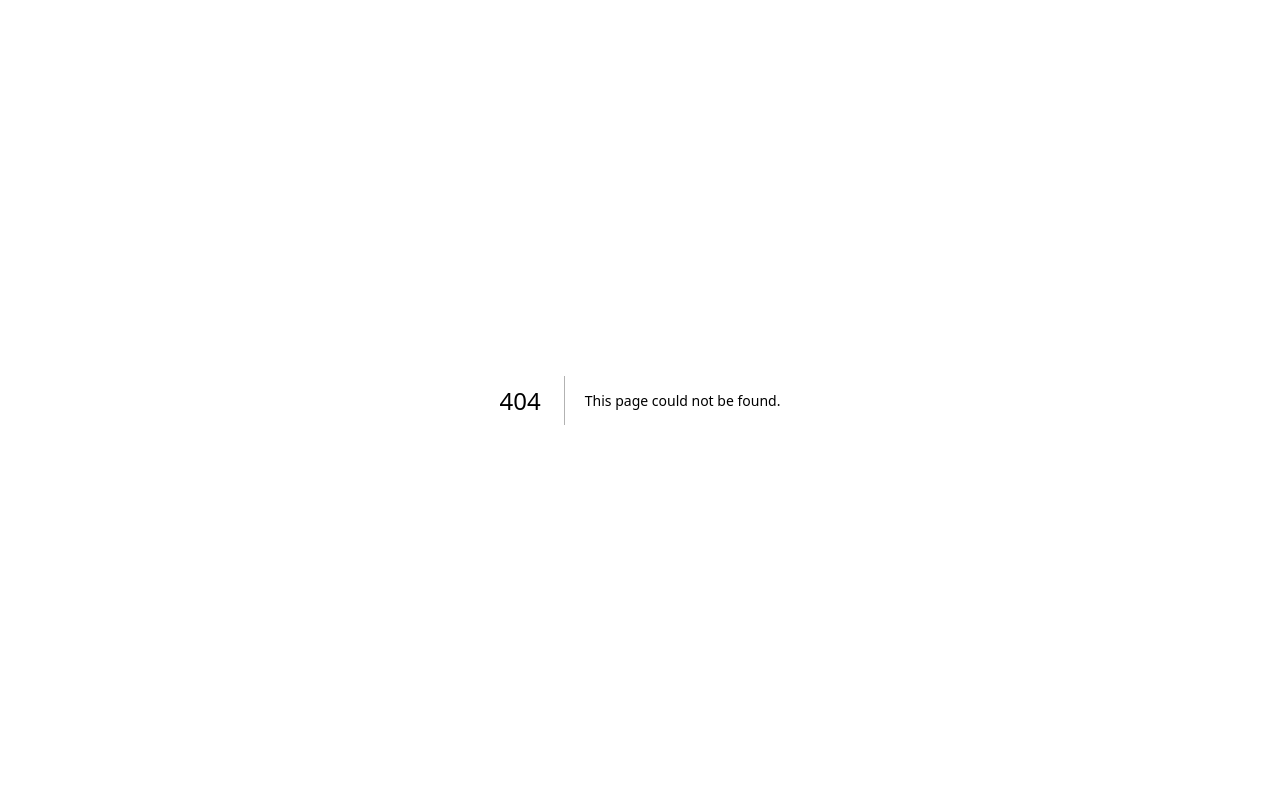
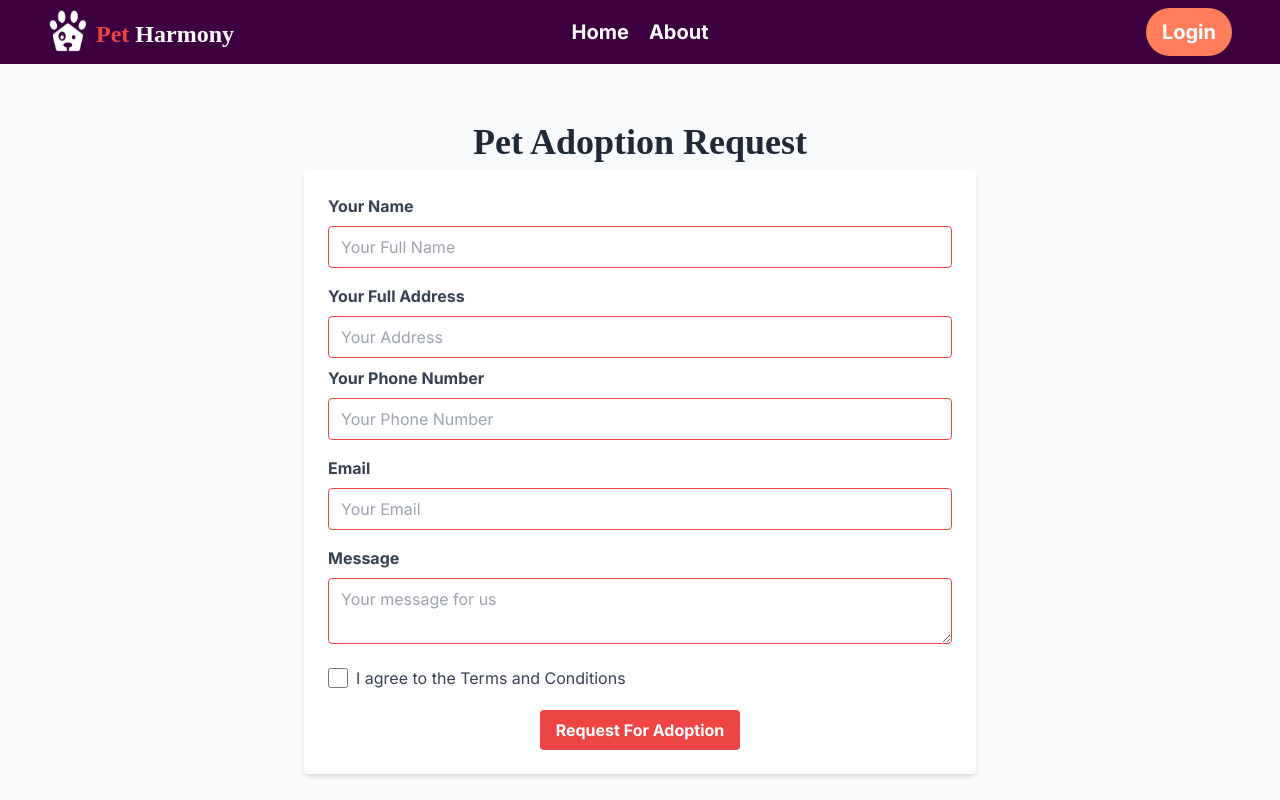
Before and after one commit to JAHIDHASAN05/Pet-Harmony, a Next.js app: page /pet-adopt-request/1 in a window 1280 px wide. Before the commit this address had no page. Shown: the top 800 px of the page. Built offline with nearby package versions, Linux system fonts and the light colour scheme; no server answers.

Commit message:
pet adoption request done

```diff
--- a/src/app/(withMainLayOut)/pet-adopt-request/page.tsx
+++ b/src/app/(withMainLayOut)/pet-adopt-request/[id]/page.tsx
@@ -1,12 +1,66 @@
-import React from "react";
+/* eslint-disable react-hooks/rules-of-hooks */
+"use client"
 
-const petAdoptPage = () => {
+import { useEffect, useState } from "react";
+import { getUserInfo } from "@/utils/auth/auth.service";
+import { AuthKey } from "@/contants";
+import { headers } from "next/headers";
+import { toast } from "sonner";
+
+
+
+const petAdoptPage = ({ params }: { params: { id: string } }) => {
+
+  const id = params.id;
+  const [user, setUser] = useState({})
+
+  useEffect(() => {
+    fetch(`${process.env.NEXT_PUBLIC_BECKEN_URL}/profile`, {
+      headers: {
+        authorization: localStorage.getItem(AuthKey) as string
+      }
+    })
+      .then(res => res.json())
+      .then(data => {
+        setUser(data.data);
+      })
+  }, [])
+
+const handleAdoptionRequest = async(e:any)=>{
+  e.preventDefault()
+  const form = e.target
+  // const name = form.fullName.value;
+  const address = form.address.value;
+  const phoneNumber = form.phoneNumber.value;
+  // const email = form.email.value;
+  const message = form.message.value;
+
+const adoptionData = {
+  petId:id,
+  address,
+  phoneNumber,
+  message
+}
+const res = await fetch(`${process.env.NEXT_PUBLIC_BECKEN_URL}/adoption-requests`, {
+  method: "POST",
+  headers: {
+    "Content-Type": "application/json",
+    "Authorization": localStorage.getItem(AuthKey) as string
+  },
+  body: JSON.stringify(adoptionData)
+});
+const data =await res.json()
+if(data.success){
+  toast.success(data.message)
+}
+toast.error(data.message)
+}
   return (
     <section className="min-h-screen">
 
       <div className="flex flex-col items-center justify-center  bg-gray-50 pb-10 min-h-screen md:px-0 px-3">
         <h1 className="text-center text-4xl my-2 font-bold rancho-regular">Pet Adoption Request</h1>
-        <form className="bg-white p-6 rounded shadow-md w-full max-w-2xl  ">
+        <form onSubmit={handleAdoptionRequest} className="bg-white p-6 rounded shadow-md w-full max-w-2xl">
           <div className="mb-4">
             <label
               htmlFor="fullName"
@@ -15,7 +69,9 @@ const petAdoptPage = () => {
               Your Name
             </label>
             <input
-             placeholder="Your Email"
+              required
+              placeholder="Your Full Name"
+              defaultValue={user?.name}
               type="text"
               id="fullName"
               name="fullName"
@@ -25,34 +81,41 @@ const petAdoptPage = () => {
 
           <div className="mb-4">
             <label
-              htmlFor="fullName"
+              htmlFor="address"
               className="block text-gray-700 font-bold mb-2"
             >
               Your Full Address
             </label>
             <input
-             placeholder="Your Email"
+              placeholder="Your Address"
+              required
+              defaultValue={user?.address}
               type="text"
-              id="fullName"
-              name="fullName"
+              id="address"
+              name="address"
               className="w-full px-3 py-2 border border-red-500 rounded focus:outline-none focus:ring-2 focus:ring-red-300"
             />
-            <div className="mb-4">
+
+
+            <div className="mb-4 mt-2">
               <label
-              htmlFor="fullName"
+                htmlFor="phoneNumber"
                 className="block text-gray-700 font-bold mb-2"
               >
                 Your Phone Number
               </label>
               <input
-             placeholder="Your Email"
+                placeholder="Your Phone Number"
+                required
                 type="text"
-              id="fullName"
-              name="fullName"
+                id="phoneNumber"
+                name="phoneNumber"
                 className="w-full px-3 py-2 border border-red-500 rounded focus:outline-none focus:ring-2 focus:ring-red-300"
               />
             </div>
           </div>
+
+
           <div className="mb-4">
             <label
               htmlFor="email"
@@ -61,13 +124,17 @@ const petAdoptPage = () => {
               Email
             </label>
             <input
+              required
               placeholder="Your Email"
+              defaultValue={user.email}
               type="email"
               id="email"
               name="email"
               className="w-full px-3 py-2 border border-red-500 rounded focus:outline-none focus:ring-2 focus:ring-red-300"
             />
           </div>
+
+
           <div className="mb-4">
             <label
               htmlFor="message"
@@ -79,13 +146,14 @@ const petAdoptPage = () => {
               placeholder="Your message for us"
               id="message"
               name="message"
-              rows="4"
+              // rows="4"
               className="w-full px-3 py-2 border border-red-500 rounded focus:outline-none focus:ring-2 focus:ring-red-300"
             ></textarea>
           </div>
           <div className="mb-4">
             <label className="inline-flex items-center">
               <input
+                required
                 placeholder="Your Email"
                 type="checkbox"
                 name="terms"
@@ -101,7 +169,7 @@ const petAdoptPage = () => {
               type="submit"
               className="bg-red-500 text-white font-bold py-2 px-4 rounded hover:bg-red-600 focus:outline-none focus:ring-2 focus:ring-red-500 focus:ring-opacity-50"
             >
-              Send Message
+              Request For Adoption
             </button>
           </div>
         </form>
--- a/src/app/(withMainLayOut)/pet/[petId]/page.tsx
+++ b/src/app/(withMainLayOut)/pet/[petId]/page.tsx
@@ -131,7 +131,7 @@ const PetDetails = ({ params }: { params: { petId: string } }) => {
                     </ul>
                   </div>
                   <div>
-                    <Link href={"/pet-adopt-request"}>
+                    <Link href={`/pet-adopt-request/${singlePetData.id}`}>
                       <button className="w-full py-3 px-6 bg-purple-600 text-white text-lg font-semibold rounded-lg shadow-lg hover:bg-purple-700 focus:outline-none focus:ring-2 focus:ring-purple-500 focus:ring-opacity-50">
                         {" "}
                         Request Adoption
--- a/src/components/ui/HomePage/Review/Review.tsx
+++ b/src/components/ui/HomePage/Review/Review.tsx
@@ -3,7 +3,7 @@ import React from 'react';
 
 const Review = () => {
     return (
-        <section data-aos="slide-up">
+        <section data-aos="slide-up my-5 my-4">
             <h1 className='text-4xl container mx-auto rounded-lg text-white  text-center py-9 font-bold bg-gradient-to-r from-red-300 via-red-400 to-red-500'>What Our Customar Say</h1>
             <div className="grid mb-8 border container mx-auto border-gray-200 rounded-lg shadow-sm dark:border-gray-700 md:mb-12 md:grid-cols-2">
                 <figure className="flex flex-col items-center justify-center p-8 text-center bg-white border-b border-gray-200 rounded-t-lg md:rounded-t-none md:rounded-tl-lg md:border-r dark:bg-gray-800 dark:border-gray-700">
```
Lines whose indentation alone changed are shown as unchanged.
